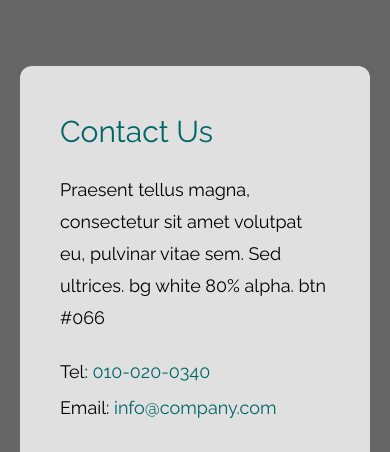
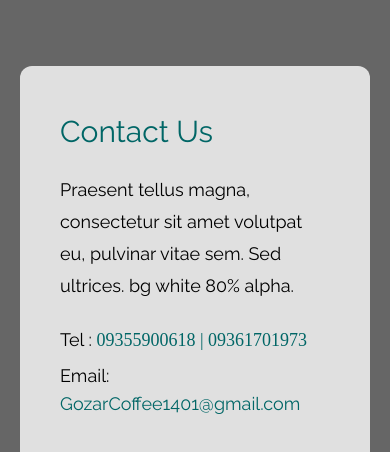
Before and after one commit to gozar1401/cafe-gozar.ir, a plain HTML site: page index.html in a window 390 px wide. Shown: the part 3264-3716 px from the top of the page. Drawn offline with nearby package versions, Linux system fonts and the light colour scheme.

Commit message:
change phone number and email

```diff
--- a/css/overwrite.css
+++ b/css/overwrite.css
@@ -12,3 +12,7 @@
     min-height: 730px;
     background: transparent;
 }
+
+.number-font{
+    font-family: 'sans-serif' !important;
+}
--- a/index.html
+++ b/index.html
@@ -156,11 +156,11 @@ https://www.tooplate.com/view/2126-antique-cafe
                     <h2 class="text-3xl mb-6 tm-text-green">Contact Us</h2>
                     <p class="mb-6 text-lg leading-8">
                         Praesent tellus magna, consectetur sit amet volutpat eu, pulvinar vitae sem.
-                        Sed ultrices. bg white 80% alpha. btn #066
+                        Sed ultrices. bg white 80% alpha.
                     </p>
                     <p class="mb-10 text-lg">
-                        <span class="block mb-2">Tel: <a href="tel:0100200340" class="hover:text-yellow-600 transition">010-020-0340</a></span>
-                        <span class="block">Email: <a href="mailto:info@company.com" class="hover:text-yellow-600 transition">info@company.com</a></span>
+                        <span class="block mb-2">Tel : <a href="tel:09355900618" class="hover:text-yellow-600 transition number-font">09355900618 | 09361701973</a></span>
+                        <span class="block">Email: <a href="mailto:info@company.com" class="hover:text-yellow-600 transition">GozarCoffee1401@gmail.com</a></span>
                     </p>
                     <div class="text-center">
                         <a href="https://www.google.com/maps" class="inline-block text-white text-2xl pl-10 pr-12 py-6 rounded-lg transition tm-bg-green">
```
